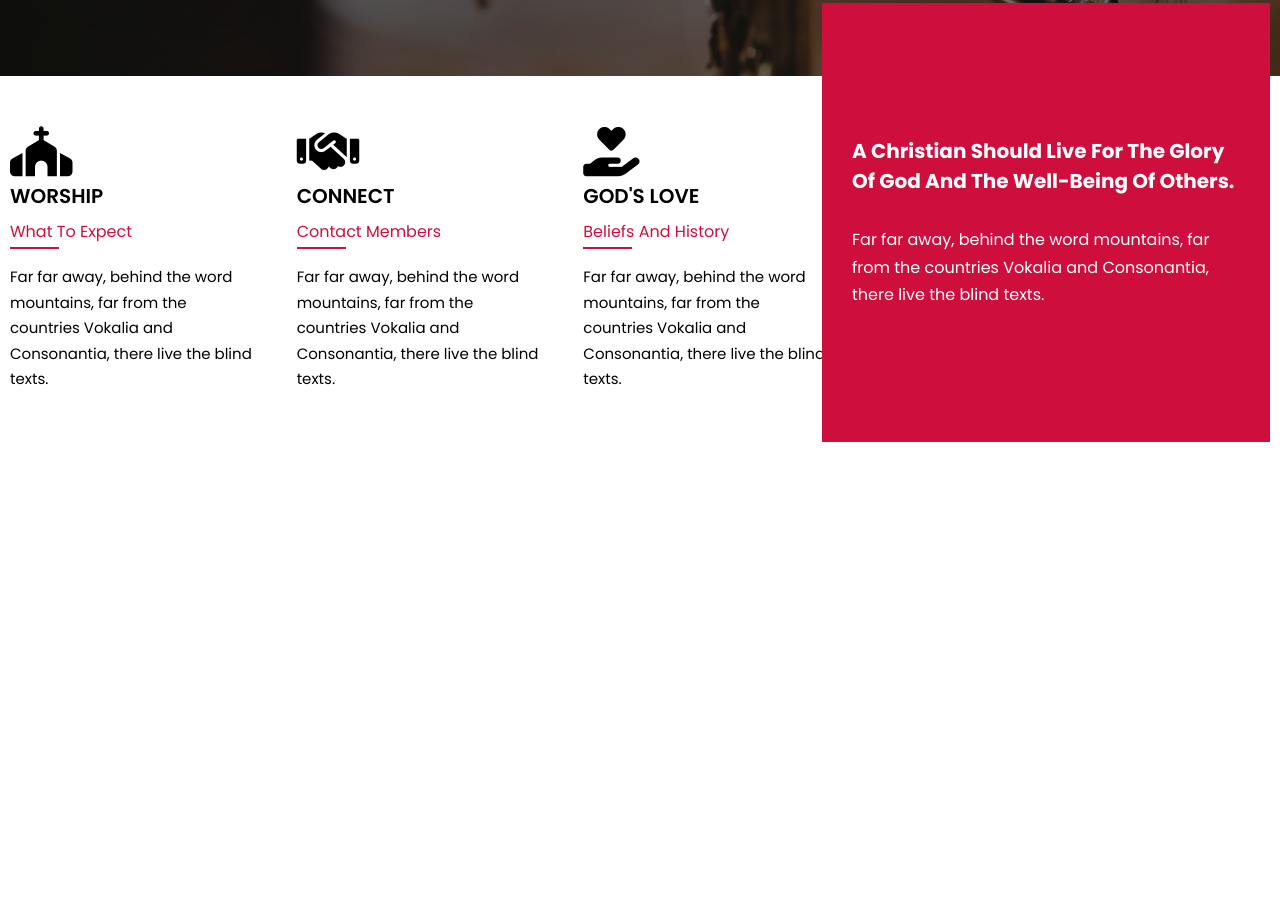
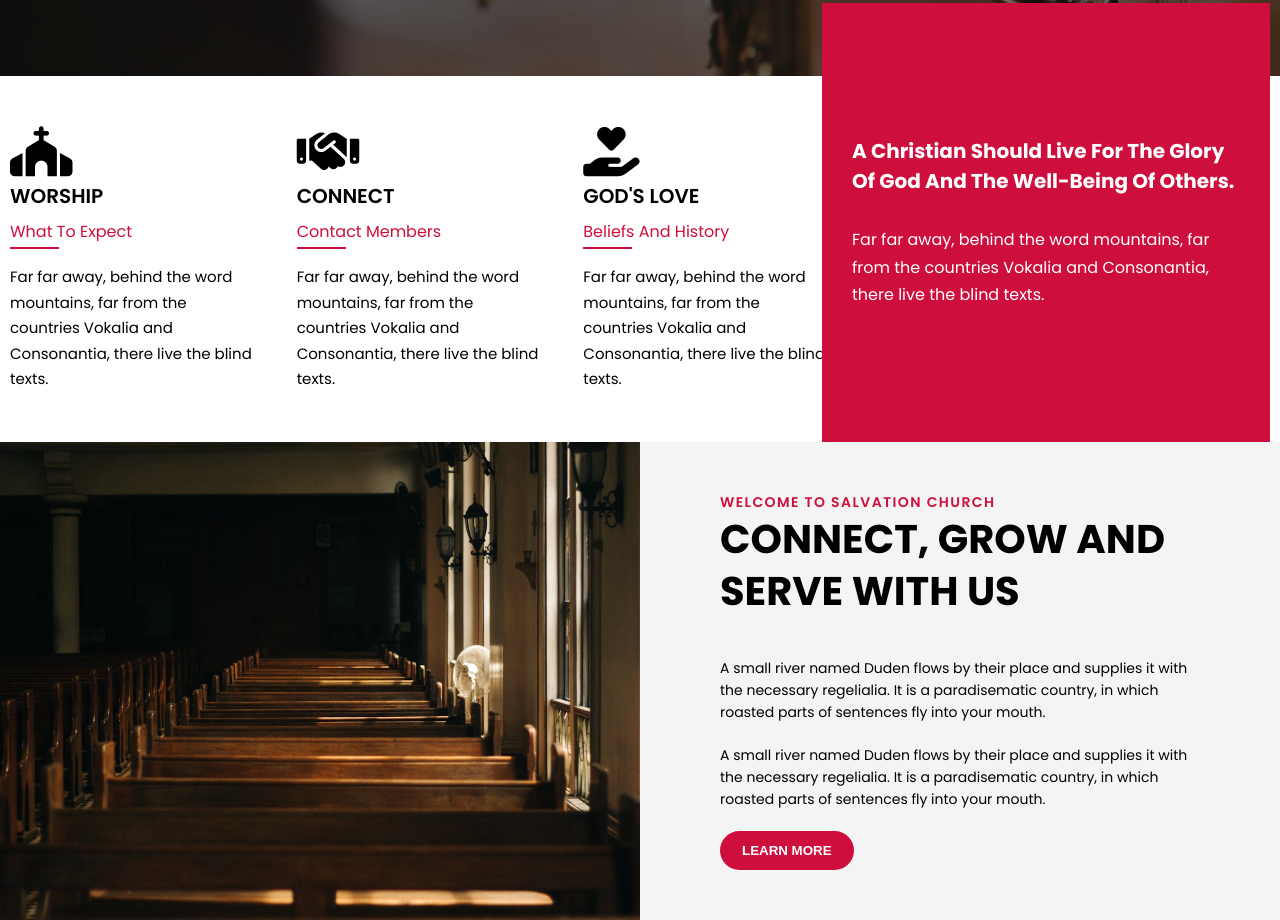
Before and after one commit to codeme254/church, a website: page index.html in a window 1280 px wide. Shown: the part 724-1644 px from the top of the page. Before the commit the page ends 1166 px from the top, so only its background shows below. Drawn offline with Linux system fonts and the light colour scheme.

Commit message:
create the about section

```diff
--- a/index.html
+++ b/index.html
@@ -122,5 +122,28 @@
       </div>
     </section>
     <!-- end of features section -->
+
+    <!-- about section -->
+    <section class="about-section">
+      <img src="./img/church-1.jpg" alt="church" class="about__image" />
+      <div class="about__textbox">
+        <div class="title u-marg-bottom-lg">
+          <h3 class="title__sub">welcome to salvation church</h3>
+          <h2 class="title__main">connect, grow and serve with us</h2>
+        </div>
+        <p class="about__text">
+          A small river named Duden flows by their place and supplies it with
+          the necessary regelialia. It is a paradisematic country, in which
+          roasted parts of sentences fly into your mouth.
+        </p>
+        <p class="about__text">
+          A small river named Duden flows by their place and supplies it with
+          the necessary regelialia. It is a paradisematic country, in which
+          roasted parts of sentences fly into your mouth.
+        </p>
+        <button class="btn btn--primary">learn more</button>
+      </div>
+    </section>
+    <!-- end of about section -->
   </body>
 </html>
--- a/sass/_components.scss
+++ b/sass/_components.scss
@@ -170,3 +170,42 @@
     color: $color-white;
   }
 }
+
+.title {
+  &__sub {
+    text-transform: uppercase;
+    font-weight: 600;
+    font-size: 1.4rem;
+    color: $color-primary;
+    letter-spacing: 1.4px;
+  }
+
+  &__main {
+    text-transform: uppercase;
+    font-size: 4rem;
+    line-height: 1.3;
+  }
+}
+
+.about {
+  &__image {
+    width: 50%;
+
+    @media screen and (max-width: 56.25em) {
+      width: 90%;
+      margin: 0 auto;
+    }
+  }
+
+  &__textbox {
+    flex: 1;
+    background-color: $color-white-light;
+    padding: 5rem 8rem;
+  }
+
+  &__text {
+    font-size: 1.4rem;
+    margin-bottom: 2rem;
+    line-height: 1.6;
+  }
+}
--- a/sass/_layout.scss
+++ b/sass/_layout.scss
@@ -18,3 +18,11 @@
     flex-direction: column;
   }
 }
+
+.about-section {
+  display: flex;
+
+  @media screen and (max-width: 56.25em) {
+    flex-direction: column;
+  }
+}
--- /dev/null
+++ b/sass/_utils.scss
@@ -0,0 +1,3 @@
+.u-marg-bottom-lg {
+  margin-bottom: 4rem;
+}
--- a/sass/main.scss
+++ b/sass/main.scss
@@ -1,4 +1,5 @@
 @import "variables";
+@import "utils";
 @import "base";
 @import "typography";
 @import "layout";
```
Also changed, not shown: css/styles.css, img/church-1.jpg (added).
